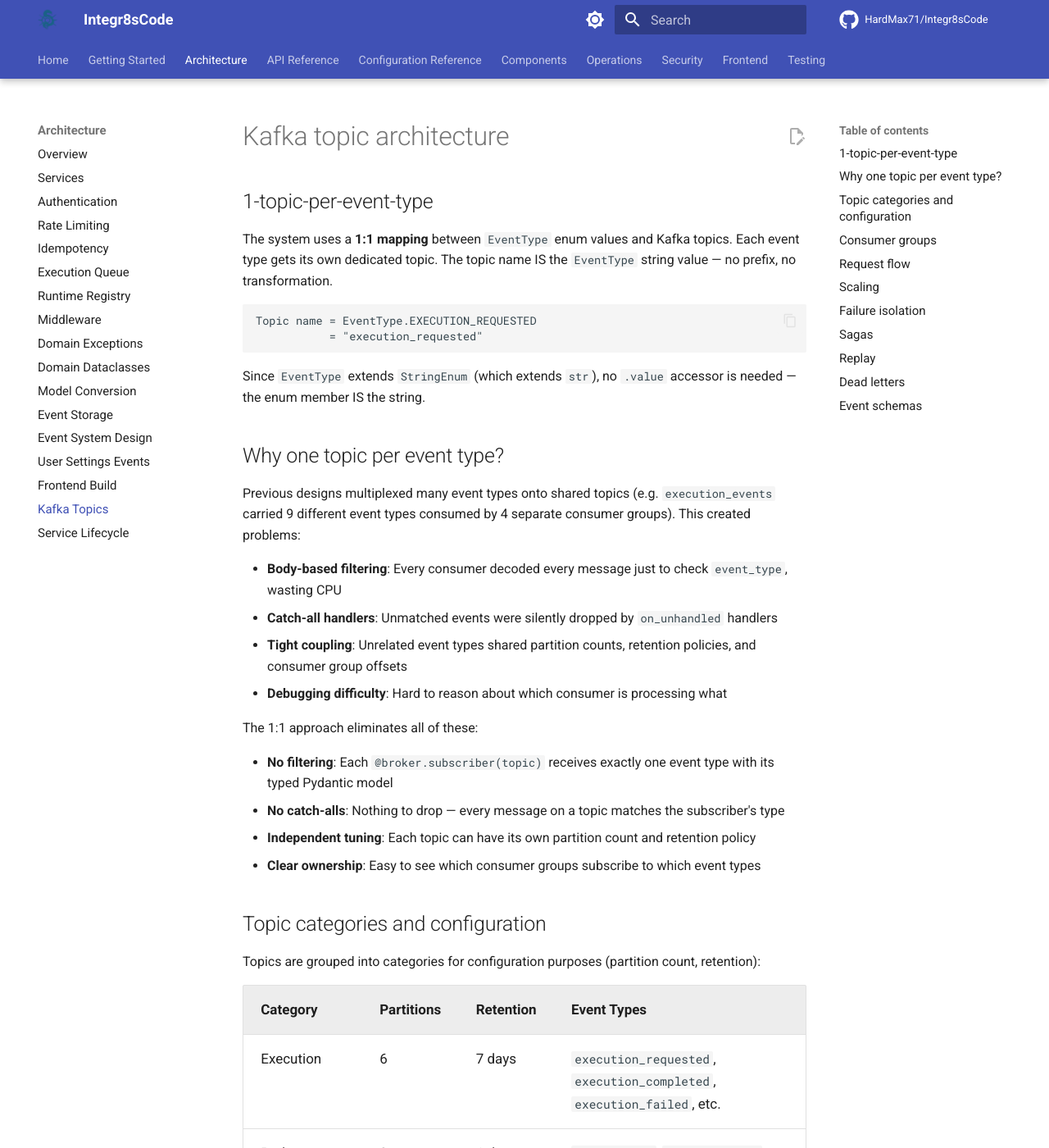
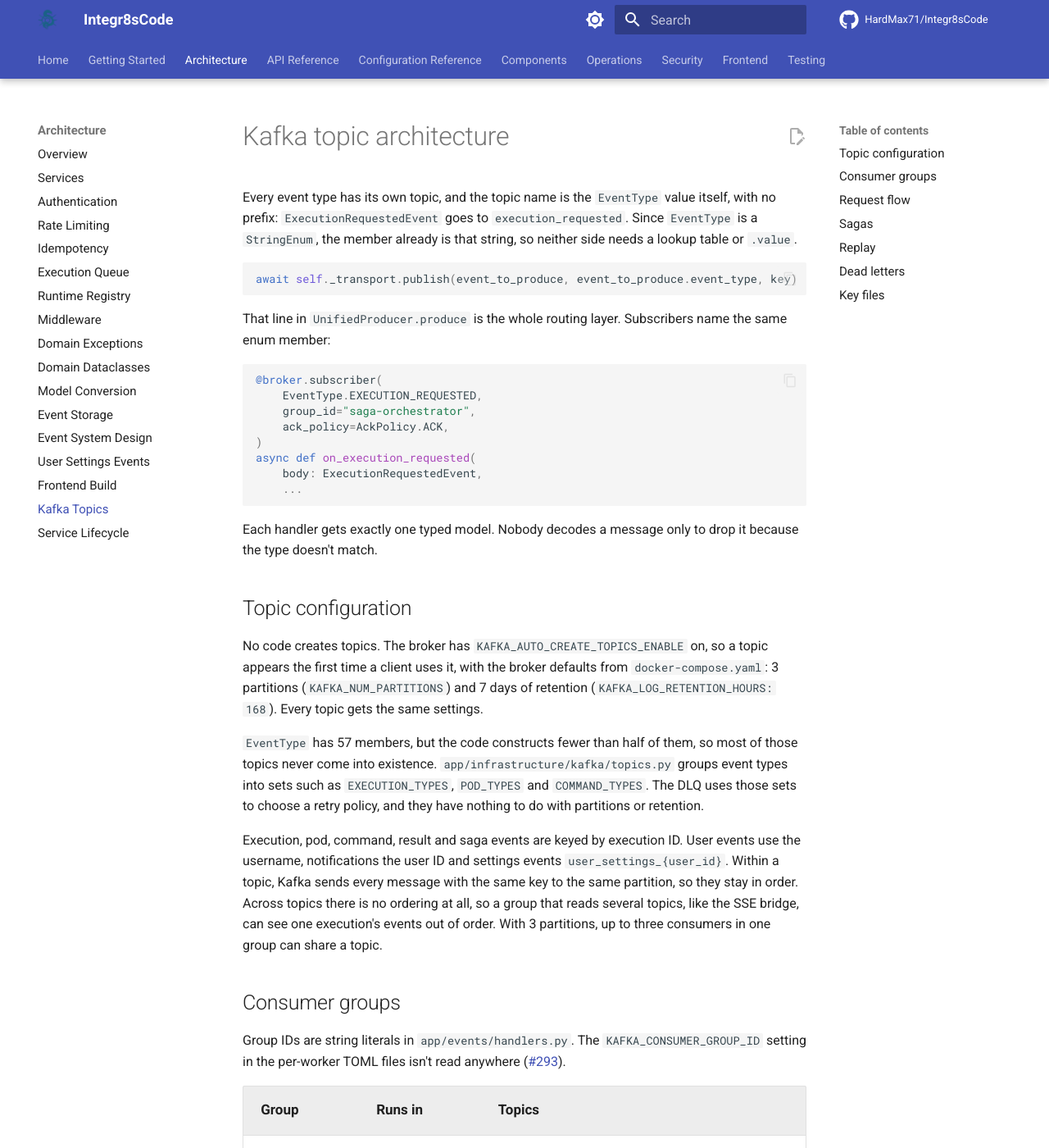
Before and after one commit to HardMax71/Integr8sCode, an MkDocs documentation site: the page built from docs/architecture/kafka-topic-architecture.md, in a window 1280 px wide and 1400 px high. Shown: the whole window at 82% size. Built offline with MkDocs 1.6.1 and Material for MkDocs 9.7.7, drawn with Linux system fonts in a browser that asks for light colours; comment, search, counter and statistics services are not loaded; some of the changed text lies outside the part shown.

Commit message:
docs: fix the event system and kafka topic pages
* no topic prefix, topics are auto-created with 3 partitions and 168h retention
* BaseEvent shown as it is, stored_at and ttl_expires_at live on EventDocument
* DomainEventAdapter instead of domain_event_adapter, EventRepository instead of EventStore, 57 event types
* UnifiedProducer described as the store-then-publish outbox over KafkaEventTransport
* the pod monitor is a producer only, sse-bridge-pool covers 17 types
* the dlq gets nothing today (#288), replay uses EventReplayService

````diff
--- a/docs/architecture/kafka-topic-architecture.md
+++ b/docs/architecture/kafka-topic-architecture.md
@@ -1,146 +1,98 @@
 # Kafka topic architecture
 
-## 1-topic-per-event-type
+Every event type has its own topic, and the topic name is the `EventType` value itself, with no prefix: `ExecutionRequestedEvent` goes to `execution_requested`. Since `EventType` is a `StringEnum`, the member already is that string, so neither side needs a lookup table or `.value`.
 
-The system uses a **1:1 mapping** between `EventType` enum values and Kafka topics. Each event type gets its own dedicated topic. The topic name IS the `EventType` string value — no prefix, no transformation.
-
-```
-Topic name = EventType.EXECUTION_REQUESTED
-           = "execution_requested"
+```python
+await self._transport.publish(event_to_produce, event_to_produce.event_type, key)
 ```
 
-Since `EventType` extends `StringEnum` (which extends `str`), no `.value` accessor is needed — the enum member IS the string.
+That line in `UnifiedProducer.produce` is the whole routing layer. Subscribers name the same enum member:
 
-## Why one topic per event type?
+```python
+@broker.subscriber(
+    EventType.EXECUTION_REQUESTED,
+    group_id="saga-orchestrator",
+    ack_policy=AckPolicy.ACK,
+)
+async def on_execution_requested(
+    body: ExecutionRequestedEvent,
+    ...
+```
 
-Previous designs multiplexed many event types onto shared topics (e.g. `execution_events` carried 9 different event types consumed by 4 separate consumer groups). This created problems:
+Each handler gets exactly one typed model. Nobody decodes a message only to drop it because the type doesn't match.
 
-- **Body-based filtering**: Every consumer decoded every message just to check `event_type`, wasting CPU
-- **Catch-all handlers**: Unmatched events were silently dropped by `on_unhandled` handlers
-- **Tight coupling**: Unrelated event types shared partition counts, retention policies, and consumer group offsets
-- **Debugging difficulty**: Hard to reason about which consumer is processing what
+## Topic configuration
 
-The 1:1 approach eliminates all of these:
+No code creates topics. The broker has `KAFKA_AUTO_CREATE_TOPICS_ENABLE` on, so a topic appears the first time a client uses it, with the broker defaults from `docker-compose.yaml`: 3 partitions (`KAFKA_NUM_PARTITIONS`) and 7 days of retention (`KAFKA_LOG_RETENTION_HOURS: 168`). Every topic gets the same settings.
 
-- **No filtering**: Each `@broker.subscriber(topic)` receives exactly one event type with its typed Pydantic model
-- **No catch-alls**: Nothing to drop — every message on a topic matches the subscriber's type
-- **Independent tuning**: Each topic can have its own partition count and retention policy
-- **Clear ownership**: Easy to see which consumer groups subscribe to which event types
+`EventType` has 57 members, but the code constructs fewer than half of them, so most of those topics never come into existence. `app/infrastructure/kafka/topics.py` groups event types into sets such as `EXECUTION_TYPES`, `POD_TYPES` and `COMMAND_TYPES`. The DLQ uses those sets to choose a retry policy, and they have nothing to do with partitions or retention.
 
-## Topic categories and configuration
-
-Topics are grouped into categories for configuration purposes (partition count, retention):
-
-| Category | Partitions | Retention | Event Types |
-|----------|-----------|-----------|-------------|
-| Execution | 6 | 7 days | `execution_requested`, `execution_completed`, `execution_failed`, etc. |
-| Pod | 3 | 1 day | `pod_created`, `pod_scheduled`, `pod_running`, etc. |
-| Command | 3 | 1 day | `create_pod_command`, `delete_pod_command`, etc. |
-| User/Security | 3 | 30 days | `user_registered`, `security_violation`, etc. |
-| Default | 3 | 7 days | Everything else (saga, notification, DLQ, etc.) |
-
-Configuration is defined in `infrastructure/kafka/topics.py` using category sets.
+Execution, pod, command, result and saga events are keyed by execution ID. User events use the username, notifications the user ID and settings events `user_settings_{user_id}`. Within a topic, Kafka sends every message with the same key to the same partition, so they stay in order. Across topics there is no ordering at all, so a group that reads several topics, like the SSE bridge, can see one execution's events out of order. With 3 partitions, up to three consumers in one group can share a topic.
 
 ## Consumer groups
 
-Each worker subscribes to only the topics it needs, with its own consumer group:
+Group IDs are string literals in `app/events/handlers.py`. The `KAFKA_CONSUMER_GROUP_ID` setting in the per-worker TOML files isn't read anywhere ([#293](https://github.com/HardMax71/Integr8sCode/issues/293)).
 
-| Consumer Group | Subscribed Topics |
-|---------------|-------------------|
-| `k8s-worker` | `create_pod_command`, `delete_pod_command` |
-| `result-processor` | `execution_completed`, `execution_failed`, `execution_timeout` |
-| `saga-orchestrator` | `execution_requested`, `execution_completed`, `execution_failed`, `execution_timeout`, `execution_cancelled` |
-| `notification-service` | `execution_completed`, `execution_failed`, `execution_timeout` |
-| `sse-bridge-pool` | 16 event types (execution + pod lifecycle + result) |
+| Group | Runs in | Topics |
+|-------|---------|--------|
+| `saga-orchestrator` | saga-orchestrator | `execution_requested`, `execution_completed`, `execution_failed`, `execution_timeout`, `execution_cancelled` |
+| `k8s-worker` | k8s-worker | `create_pod_command`, `delete_pod_command` |
+| `result-processor` | result-processor | `execution_completed`, `execution_failed`, `execution_timeout` |
+| `notification-service` | API | `execution_completed`, `execution_failed`, `execution_timeout` |
+| `sse-bridge-pool` | API | 17 types: every `execution_*` event except `execution_accepted`, all seven `pod_*` events, `result_stored` and `result_failed` |
 
-Multiple consumer groups can subscribe to the same topic — Kafka delivers each message to every group independently.
+Kafka delivers each message to every group that subscribes to the topic, so one `execution_completed` reaches the saga orchestrator, the result processor, the notification service and the SSE bridge. The pod monitor, event-replay and dlq-processor containers only publish.
+
+Most subscribers use `AckPolicy.ACK`, which commits the offset after the handler returns, even when it raised. The SSE bridge uses `ACK_FIRST` and starts from the latest offset, since a browser only cares about events from now on. The result processor reads one record per poll and starts from the earliest offset.
 
 ## Request flow
 
-When a user submits code, the API creates an `ExecutionRequestedEvent` and publishes it to the `execution_requested` topic. Multiple consumers receive it:
+The execution service publishes `ExecutionRequestedEvent` to `execution_requested`. Two groups receive it: the saga orchestrator queues it, and the SSE bridge forwards it to the browser. When a slot is free, the orchestrator publishes `CreatePodCommandEvent` to `create_pod_command`, which only the k8s worker reads. From there the pod, execution and result events flow back through their own topics, as described in the [overview](overview.md#execution-lifecycle).
 
-1. **Saga orchestrator**: Creates a saga, enqueues the execution in a Redis-backed priority queue, and publishes a `CreatePodCommandEvent`
-2. **SSE bridge**: Pushes the event to the user's browser in real-time
-
-The saga orchestrator publishes `CreatePodCommandEvent` to the `create_pod_command` topic. The K8s worker — the sole consumer — creates the pod. Pod lifecycle events flow back through their respective topics.
-
-## Scaling
-
-With dedicated topics per event type, each can be scaled independently:
-
-- High-throughput execution events get 6 partitions
-- Lower-volume pod events use 3 partitions
-- Command topics (work queues) use 3 partitions, optimized for the worker's consumption pattern
-
-## Failure isolation
-
-If the K8s worker crashes, only `create_pod_command` and `delete_pod_command` topics accumulate messages. The rest of the system continues normally — SSE streams updates, the saga orchestrator processes requests, notifications fire.
+If the k8s worker is down, only `create_pod_command` and `delete_pod_command` pile up. SSE, notifications and the queue keep working, though the orchestrator stops scheduling once every concurrency slot is taken, since a slot frees up only when its execution finishes or is cancelled.
 
 ## Sagas
 
 ```mermaid
 graph TD
-    SagaService[SagaService]
     Orchestrator[SagaOrchestrator]
-    ExecutionSaga["ExecutionSaga<br/>(steps/compensations)"]
-    SagaRepo[(SagaRepository<br/>Mongo)]
-    EventStore[(EventStore + Kafka topics)]
+    ExecutionSaga["ExecutionSaga<br/>(steps and compensations)"]
+    SagaRepo[(SagaRepository<br/>MongoDB)]
+    Producer[UnifiedProducer]
+    Kafka[(Kafka)]
 
-    SagaService -- starts --> Orchestrator
-    SagaService --> SagaRepo
-
-    Orchestrator -- "binds explicit dependencies<br/>(producers, repos, command publisher)" --> ExecutionSaga
-    Orchestrator --> EventStore
-
-    ExecutionSaga -- "step.run(...) -> publish commands (Kafka)" --> EventStore
-    ExecutionSaga -- "compensation() -> publish compensations" --> EventStore
+    Orchestrator --> SagaRepo
+    Orchestrator -- "bind_dependencies(producer, alloc_repo, ...)" --> ExecutionSaga
+    ExecutionSaga -- "create_pod step, delete_pod compensation" --> Producer
+    Producer --> Kafka
 ```
 
-Sagas coordinate multi-step workflows where each step publishes commands to Kafka and the orchestrator tracks progress in MongoDB. If a step fails, *compensation actions* roll back previous steps by publishing compensating events. This keeps long-running operations reliable without distributed transactions.
-
-Key design choices:
-
-- Dependencies injected *explicitly* rather than pulled from context
-- Only *serializable* data persisted — sagas can resume after restarts
+The orchestrator creates an `ExecutionSaga`, binds its dependencies explicitly and runs the steps one by one, saving the current step, the completed steps and the context to MongoDB after each one. Only plain data goes into that context, which is what lets `cancel_saga` rebuild the compensations later from the stored saga. When a step fails, the compensations of the completed steps run in reverse and publish commands like `delete_pod_command`. See [Saga Orchestrator](../components/workers/saga_orchestrator.md).
 
 ## Replay
 
 ```mermaid
 graph LR
-    Admin[Admin API] --> ReplayService
-    ReplayService --> ReplayRepo[(ReplayRepository)]
-    ReplayService --> EventStore[(EventStore)]
+    Admin[Admin API] --> ReplayService[EventReplayService]
+    ReplayService --> ReplayRepo[(ReplayRepository<br/>MongoDB)]
     ReplayService --> Producer[UnifiedProducer]
     Producer --> Kafka[(Kafka)]
 ```
 
-The replay system re-emits historical events from EventStore back to Kafka. Useful for:
+`EventReplayService` reads stored events that match a filter from MongoDB in batches and publishes them again through `UnifiedProducer`, so each one goes back to the topic of its own type. The event store ignores the duplicate `event_id`, so a replay doesn't double the stored history. A session can also write events to a file instead, or go nowhere for a dry test, and the admin can pause, resume or cancel it.
 
-- Rebuilding projections
-- Testing new consumers
-- Recovering from data issues
-
-Create a replay session with filters (time range, event type), and ReplayService reads matching events from MongoDB and publishes to the target topic. Sessions track progress — pause and resume long replays as needed.
+The service runs inside the API process, and a session's live state is kept in that process's memory. With more than one Gunicorn worker, a follow-up call for a session can land in a process that doesn't know it and get a 404. The `target_topics` field of a replay request is accepted and stored but never used. See [Event Replay](../components/workers/event_replay.md).
 
 ## Dead letters
 
-```mermaid
-graph LR
-    Consumer[Consumer] -->|"failure"| Manager[DLQ Manager]
-    Manager -->|"persist"| MongoDB[(MongoDB)]
-    Manager -->|"retry"| Original[(Original Topic)]
-    Manager -->|"status events"| Kafka[(dlq_* topics)]
-```
+The DLQ is a MongoDB collection, `dlq_messages`, not a Kafka topic. `DLQManager.handle_message` stores a failed message there and schedules a retry by the event type's category: execution and command events get 5 retries with exponential backoff from 30 seconds, pod events 3 retries from 60 seconds, result events 3 immediate retries, and everything else 4 retries from 60 seconds. The dlq-processor republishes due messages to their original topic every 10 seconds and publishes `dlq_message_retried`.
 
-When a consumer fails to process an event, the DLQ manager receives it via direct `handle_message()` calls (not Kafka consumption). Messages are persisted to MongoDB and the manager handles retry logic with *exponential backoff* and configurable thresholds. Retry policies are determined by event type category (execution events get aggressive retries, pod events get cautious retries). Status events (`dlq_message_received`, `dlq_message_retried`, `dlq_message_discarded`) are published to their own per-event-type topics.
+Nothing calls `handle_message` today, so the collection stays empty. Combined with `AckPolicy.ACK`, an event whose handler raises is logged, counted in a metric and then lost ([#288](https://github.com/HardMax71/Integr8sCode/issues/288)). See [Dead Letter Queue](../components/dead-letter-queue.md).
 
-## Event schemas
+## Key files
 
-Key files:
-
-- `domain/events/typed.py` — all Pydantic event models (plain `BaseModel` subclasses)
-- `infrastructure/kafka/topics.py` — category-based topic configs (partitions, retention)
-- `events/core/producer.py` — UnifiedProducer (persists to MongoDB, publishes to Kafka)
-- `events/handlers.py` — FastStream subscriber registrations for all workers
-
-All events are Pydantic models with strict typing. FastStream handles JSON serialization natively — the producer publishes Pydantic instances directly via `broker.publish()`, and subscribers receive typed model instances. Pydantic validation on both ends ensures structural agreement between producers and consumers.
+- `app/domain/enums/events.py` holds `EventType`, which doubles as the topic list.
+- `app/domain/events/typed.py` holds the Pydantic event models and the `DomainEvent` union.
+- `app/events/core/producer.py` and `transport.py` hold `UnifiedProducer` and `KafkaEventTransport`.
+- `app/events/handlers.py` registers every subscriber.
+- `app/infrastructure/kafka/topics.py` has the event type category sets.
````
Also changed, not shown: docs/architecture/event-system-design.md (+66 -133 lines).
